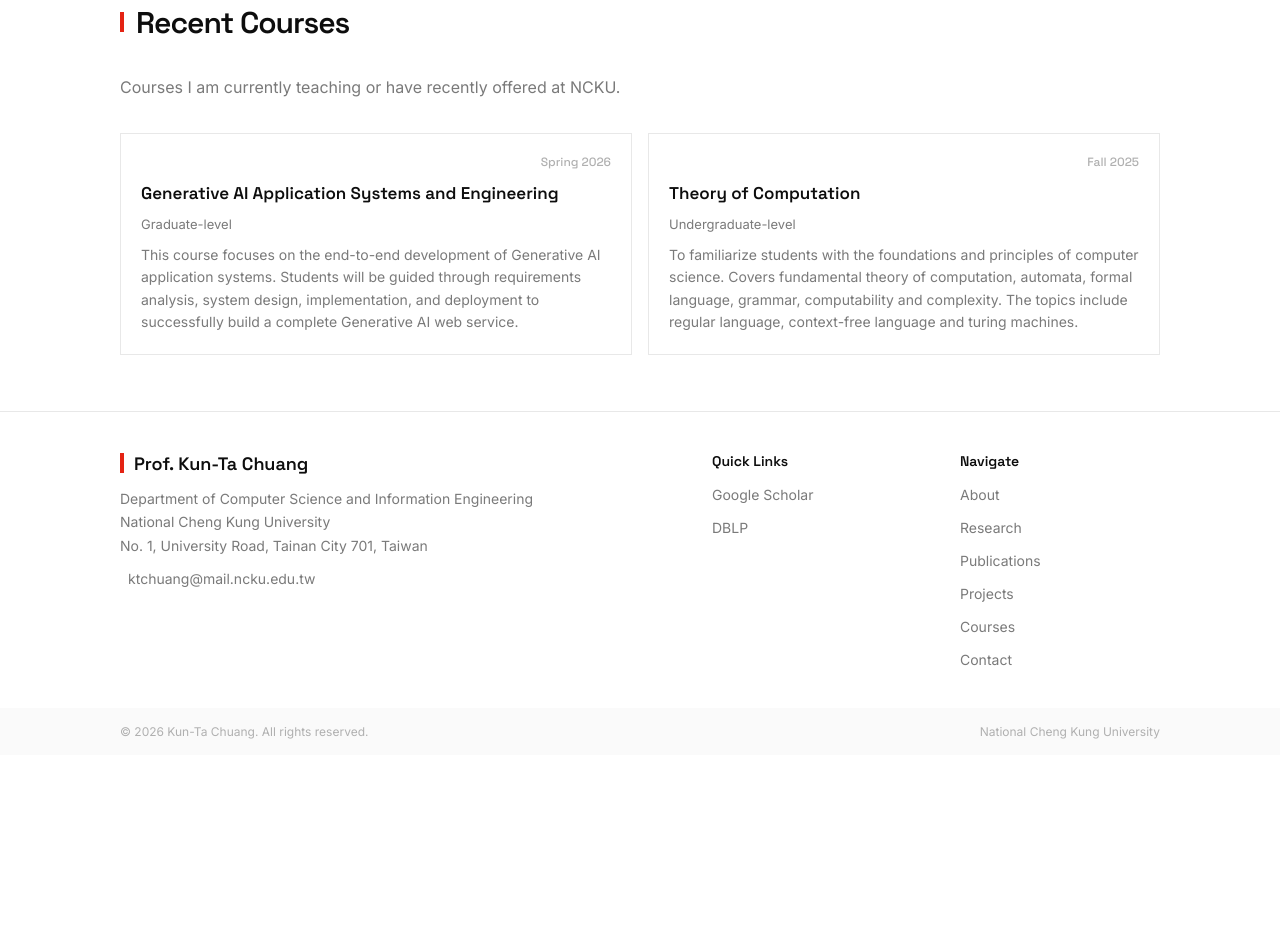
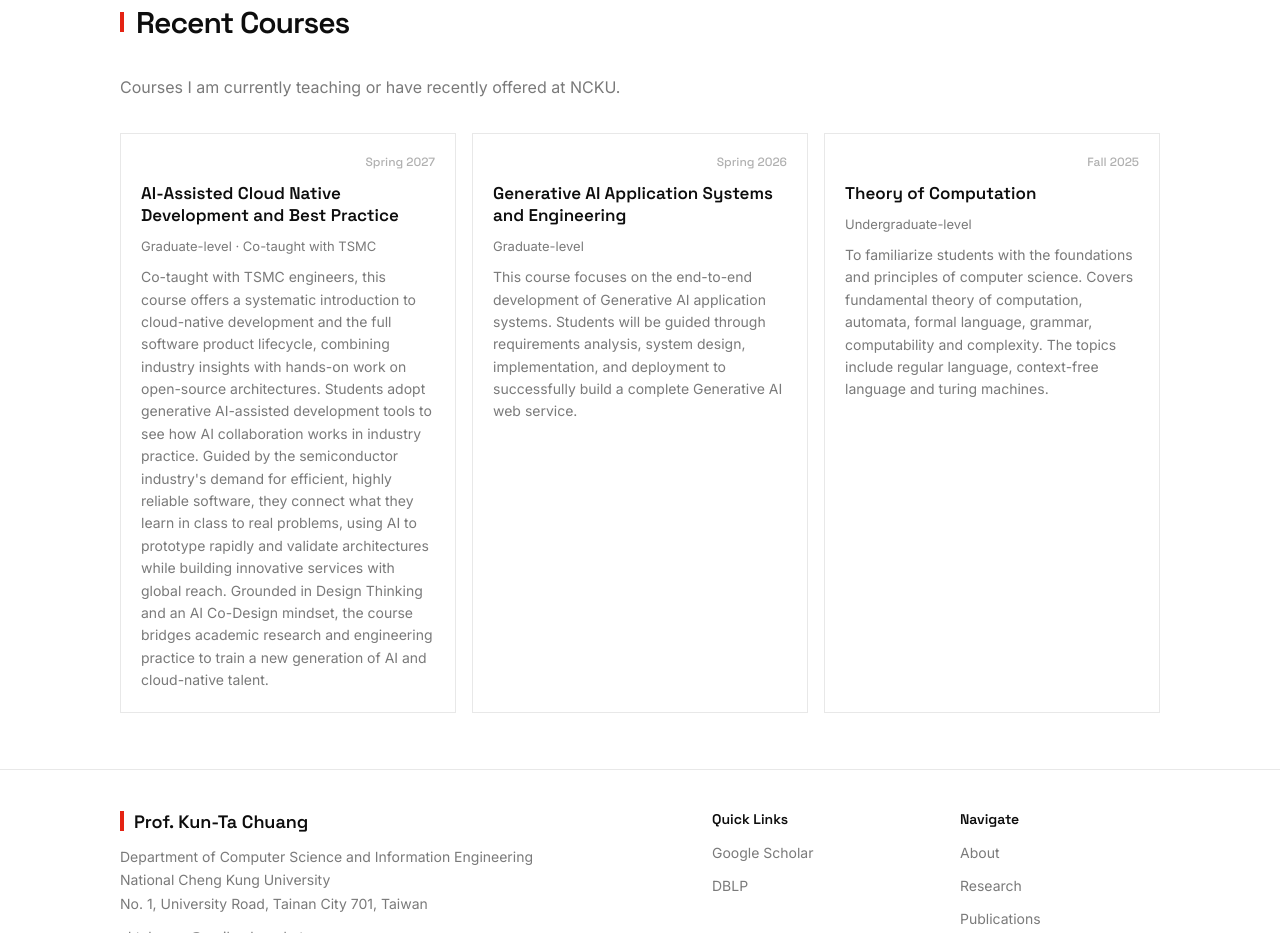
Before and after one commit to ktchuang/person_cv, a plain HTML site: page index.html in a window 1280 px wide. Shown: the part 4856-5789 px from the top of the page. Before the commit the page ends 5611 px from the top, so only its background shows below. Drawn offline with Linux system fonts and the light colour scheme.

Commit message:
Add Spring 2027 course: AI-Assisted Cloud Native Development and Best Practice
Co-Authored-By: Claude Opus 5.5 <noreply@anthropic.com>

```diff
--- a/index.html
+++ b/index.html
@@ -380,6 +380,15 @@
       <div class="course-card">
         <div class="course-top">
           <i class="lucide-book-open"></i>
+          <span class="semester">Spring 2027</span>
+        </div>
+        <h3>AI-Assisted Cloud Native Development and Best Practice</h3>
+        <span class="course-code">Graduate-level · Co-taught with TSMC</span>
+        <p>Co-taught with TSMC engineers, this course offers a systematic introduction to cloud-native development and the full software product lifecycle, combining industry insights with hands-on work on open-source architectures. Students adopt generative AI-assisted development tools to see how AI collaboration works in industry practice. Guided by the semiconductor industry's demand for efficient, highly reliable software, they connect what they learn in class to real problems, using AI to prototype rapidly and validate architectures while building innovative services with global reach. Grounded in Design Thinking and an AI Co-Design mindset, the course bridges academic research and engineering practice to train a new generation of AI and cloud-native talent.</p>
+      </div>
+      <div class="course-card">
+        <div class="course-top">
+          <i class="lucide-book-open"></i>
           <span class="semester">Spring 2026</span>
         </div>
         <h3><a href="https://github.com/ktchuang/TAICA_AIASE2026" class="course-link">Generative AI Application Systems and Engineering <i class="lucide-arrow-up-right"></i></a></h3>
```
